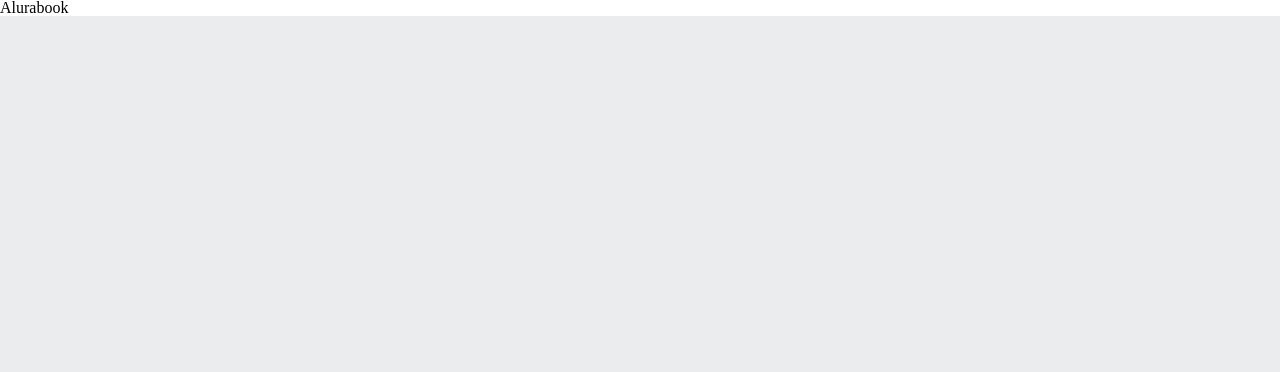
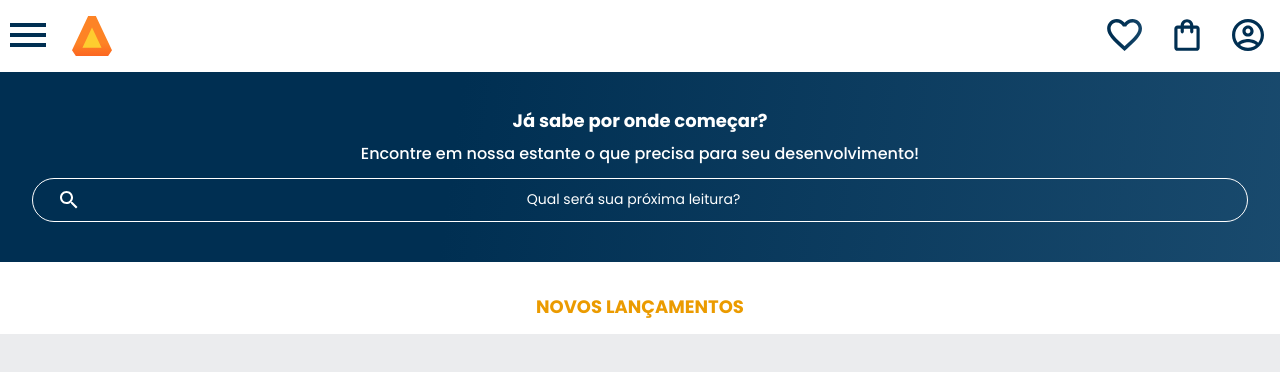
Before and after one commit to adrianopavaneli/AluraBooksCursoCss, a plain HTML site: page index.html in a window 1280 px wide. Drawn offline with Linux system fonts and the light colour scheme.

Commit message:
criando header, flexbox e @import

```diff
--- a/index.html
+++ b/index.html
@@ -1,17 +1,58 @@
 <!DOCTYPE html>
-<html>
+<html lang="pt-br">
 
     <head>
         <meta charset="UTF-8">
         <meta name="viewport" content="width=device-width, initial-scale=1.0">
         <title>AluraBooks</title>
+        <link rel="stylesheet" href="reset.css">
+        <link rel="preconnect" href="https://fonts.googleapis.com">
+        <link rel="preconnect" href="https://fonts.gstatic.com" crossorigin>
+        <link href="https://fonts.googleapis.com/css2?family=Poppins:wght@300;400;500;700&display=swap" rel="stylesheet">
         <link rel="stylesheet" href="styles.css">
-    <link rel="stylesheet" href="reset.css">
     </head>
 
     <body>
-    <h1>Alurabook</h1>
-
+        <header class="cabeçalho">
+            <div class="container">
+                <input type="checkbox" id="menu" class="container__botao">
+                <label for="menu">
+                    <span class="cabeçalho__menu-hamburguer container__imagem"></span>
+                </label>
+                <ul class="lista-menu">
+                    <li class="lista-menu__titulo">Categorias</li>
+                    <li class="lista-menu__item">
+                        <a href="#" class="lista-menu__link">Programação</a>
+                    </li>
+                    <li class="lista-menu__item">
+                        <a href="#" class="lista-menu__link">Front-end</a>
+                    </li>
+                    <li class="lista-menu__item">
+                        <a href="#" class="lista-menu__link">Infraestrutura</a>
+                    </li>
+                    <li class="lista-menu__item">
+                        <a href="#" class="lista-menu__link">Business</a>
+                    </li>
+                    <li class="lista-menu__item">
+                        <a href="#" class="lista-menu__link">Design & UX</a>
+                    </li>
+                </ul>
+                <img src="img/Logo.svg" alt="Logo da Alurabooks" class="container__imagem">
+            </div>
+            <div class="container">
+                <a href="#"><img src="img/Favoritos.svg" alt="Meus favoritos" class="container__imagem"></a>
+                <a href="#"><img src="img/Compras.svg" alt="Carrinhos de compras" class="container__imagem"></a>
+                <a href="#"><img src="img/Usuario.svg" alt="Meu perfil" class="container__imagem"></a>
+            </div>
+        </header>
+        <section class="banner">
+            <h2 class="banner__titulo">Já sabe por onde começar?</h2>
+            <p class="banner__texto">Encontre em nossa estante o que precisa para seu desenvolvimento!</p>
+            <input type="search" class="banner__pesquisa" placeholder="Qual será sua próxima leitura?">
+        </section>
+        <section class="carrossel">
+            <h2 class="carrossel__titulo">Novos lançamentos</h2>
+        </section>
     </body>
 
     </html>
--- a/styles.css
+++ b/styles.css
@@ -1,11 +1,18 @@
+@import url("styles/header.css");
+@import url("styles/banner.css");
+@import url("styles/carrossel.css");
+
 :root {
     --cor-de-fundo: #EBECEE;
+    --branco: #FFFFFF;
+    --laranja: #EB9B00;
+    --azul-degrade: linear-gradient(97.54deg, #002F52 35.49%, #326589 165.37%);
+    --fonte-principal: "Poppins";
 }
 
 body {
     background-color: var(--cor-de-fundo);
+    font-family: var(--fonte-principal);
+    font-size: 16px;
+    font-weight: 400;
 }
-
-h1 {
-    background-color: white;
-}
--- /dev/null
+++ b/styles/banner.css
@@ -0,0 +1,35 @@
+.banner {
+    background: var(--azul-degrade);
+    color: var(--branco);
+    text-align: center;
+    padding: 2.5em 2em;
+}
+
+.banner__titulo {
+    font-size: 18px;
+    font-weight: 700;
+}
+
+.banner__texto {
+    font-weight: 500;
+    margin: 1em 0;
+}
+
+.banner__pesquisa {
+    background-color: transparent;
+    border: 1px solid var(--branco);
+    color: var(--branco);
+    border-radius: 24px;
+    padding: 1em;
+    width: 100%;
+}
+
+.banner__pesquisa::placeholder {
+    font-family: var(--fonte-principal);
+    font-size: 14px;
+    font-weight: 400;
+    text-align: center;
+    color: var(--branco);
+    background: url("../img/Lupa.svg") no-repeat;
+    background-position: 1em;
+}
--- /dev/null
+++ b/styles/carrossel.css
@@ -0,0 +1,9 @@
+.carrossel__titulo {
+    color: var(--laranja);
+    background-color: var(--branco);
+    text-align: center;
+    text-transform: uppercase;
+    font-size: 18px;
+    font-weight: 700;
+    padding: 2em 0 1em 0;
+}
--- /dev/null
+++ b/styles/header.css
@@ -0,0 +1,59 @@
+.cabeçalho__menu-hamburguer {
+    width: 24px;
+    height: 24px;
+    background-image: url("../img/Menu.svg");
+    background-repeat: no-repeat;
+    background-position: center;
+    display: inline-block;
+}
+
+.cabeçalho {
+    background-color: var(--branco);
+    display: flex;
+    justify-content: space-between;
+    align-items: center;
+    position: relative;
+}
+
+.container {
+    display: flex;
+    align-items: center;
+}
+
+.container__imagem {
+    padding: 1em;
+}
+
+.lista-menu {
+    display: none;
+    position: absolute;
+    top: 100%;
+    width: 60vw;
+}
+
+.container__botao:checked~.lista-menu {
+    display: block;
+}
+
+.lista-menu__titulo,
+.lista-menu__item {
+    padding: 1em;
+    background-color: var(--branco);
+}
+
+.lista-menu__titulo {
+    color: var(--laranja);
+    font-weight: 700;
+}
+
+.lista-menu__link {
+    background: var(--azul-degrade);
+    -webkit-background-clip: text;
+    -webkit-text-fill-color: transparent;
+    background-clip: text;
+    text-transform: uppercase;
+}
+
+.container__botao {
+    display: none;
+}
```
Also changed, not shown: img/Compras.svg (added), img/Favoritos.svg (added), img/Logo.svg (added), img/Lupa.svg (added), img/Menu.svg (added), img/Usuario.svg (added). Lines whose indentation alone changed are shown as unchanged.
